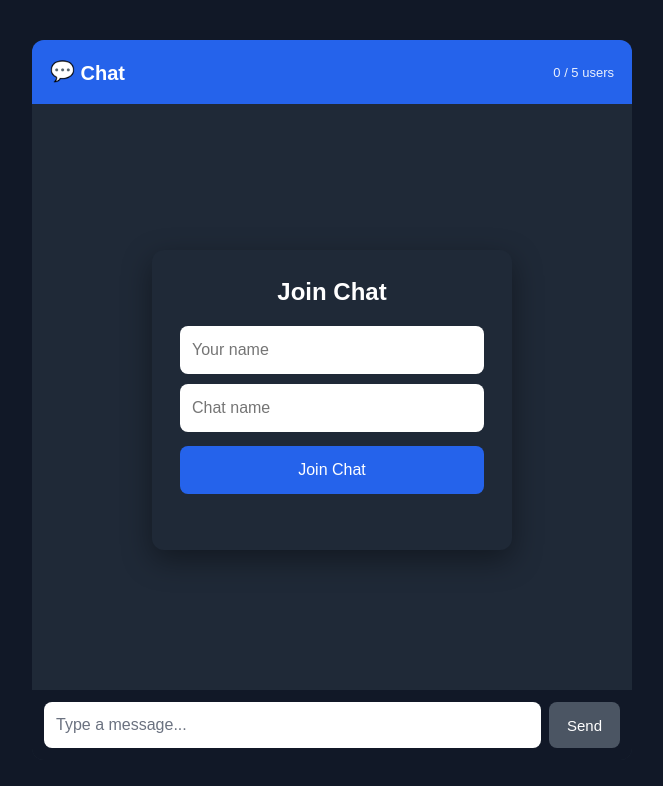
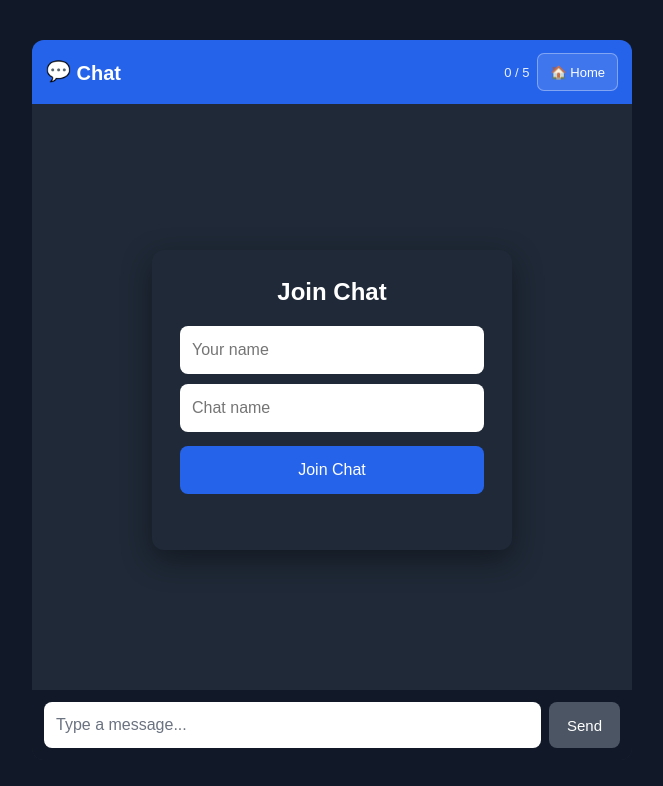
Before and after one commit to tombradfordenterprises-ai/basicchats, a website: page index.html in a window 1280 px wide. Shown: the whole page, without its empty margins (308-971 px from the left). Drawn offline with Linux system fonts and the light colour scheme.

Commit message:
index.html

```diff
--- a/index.html
+++ b/index.html
@@ -20,10 +20,6 @@
 
   <style>
 
-    /* =========================
-       RESET
-       ========================= */
-
     * {
       box-sizing: border-box;
     }
@@ -33,6 +29,7 @@
     body {
       margin: 0;
       padding: 0;
+
       width: 100%;
       height: 100%;
 
@@ -45,16 +42,16 @@
     }
 
 
-    /* =========================
-       MAIN CHAT CONTAINER
-       ========================= */
-
     body {
       display: flex;
       justify-content: center;
       align-items: center;
     }
 
+
+    /* =========================
+       CHAT CONTAINER
+       ========================= */
 
     .chat {
       width: 100%;
@@ -82,28 +79,28 @@
 
       min-height: 64px;
 
-      padding: 14px 18px;
+      padding: 12px 14px;
 
       background: #2563eb;
 
       display: flex;
+
       align-items: center;
+
       justify-content: space-between;
 
-      gap: 12px;
+      gap: 10px;
     }
 
 
-    #chatName {
-      display: inline-block;
+    .header-left {
+      min-width: 0;
 
-      max-width: 380px;
+      display: flex;
 
-      overflow: hidden;
-      text-overflow: ellipsis;
-      white-space: nowrap;
+      align-items: center;
 
-      vertical-align: middle;
+      gap: 8px;
     }
 
 
@@ -111,21 +108,82 @@
       min-width: 0;
 
       font-size: 20px;
+
       font-weight: bold;
 
       overflow: hidden;
     }
 
 
-    #userCount {
+    #chatName {
+      display: inline-block;
+
+      max-width: 320px;
+
+      overflow: hidden;
+
+      text-overflow: ellipsis;
+
+      white-space: nowrap;
+
+      vertical-align: middle;
+    }
+
+
+    .header-right {
       flex-shrink: 0;
 
+      display: flex;
+
+      align-items: center;
+
+      gap: 8px;
+    }
+
+
+    #userCount {
       font-size: 13px;
+
       font-weight: normal;
 
       opacity: 0.9;
 
       white-space: nowrap;
+    }
+
+
+    /* =========================
+       HOME BUTTON
+       ========================= */
+
+    #homeButton {
+      min-height: 38px;
+
+      padding: 8px 12px;
+
+      border: 1px solid rgba(255, 255, 255, 0.35);
+
+      border-radius: 7px;
+
+      background: rgba(255, 255, 255, 0.12);
+
+      color: white;
+
+      font-size: 13px;
+
+      cursor: pointer;
+
+      white-space: nowrap;
+    }
+
+
+    #homeButton:hover {
+      background: rgba(255, 255, 255, 0.22);
+    }
+
+
+    #homeButton:active {
+      transform: scale(0.97);
     }
 
 
@@ -141,6 +199,7 @@
       padding: 20px;
 
       overflow-y: auto;
+
       overflow-x: hidden;
 
       -webkit-overflow-scrolling: touch;
@@ -203,8 +262,6 @@
 
       background: #111827;
 
-      /* Safe area for phones with
-         a bottom home indicator */
       padding-bottom:
         max(12px, env(safe-area-inset-bottom));
     }
@@ -287,7 +344,7 @@
 
       z-index: 10;
 
-      width: calc(100% - 32px);
+      width: calc(100% - 28px);
 
       max-width: 360px;
 
@@ -357,7 +414,7 @@
 
 
     /* =========================
-       TABLETS / SMALL LAPTOPS
+       TABLETS
        ========================= */
 
     @media (max-width: 700px) {
@@ -369,9 +426,11 @@
 
       .chat {
         width: 100%;
+
         max-width: none;
 
         height: 100dvh;
+
         min-height: 100dvh;
 
         border-radius: 0;
@@ -389,7 +448,9 @@
       header {
         min-height: 58px;
 
-        padding: 12px 14px;
+        padding: 10px 12px;
+
+        gap: 6px;
       }
 
 
@@ -399,12 +460,26 @@
 
 
       #chatName {
-        max-width: 190px;
+        max-width: 150px;
       }
 
 
       #userCount {
+        font-size: 11px;
+      }
+
+
+      #homeButton {
+        min-height: 36px;
+
+        padding: 7px 9px;
+
         font-size: 12px;
+      }
+
+
+      .header-right {
+        gap: 5px;
       }
 
 
@@ -480,16 +555,23 @@
     @media (max-width: 360px) {
 
       .chat-title {
-        font-size: 16px;
+        font-size: 15px;
       }
 
 
       #chatName {
-        max-width: 150px;
+        max-width: 110px;
       }
 
 
       #userCount {
+        display: none;
+      }
+
+
+      #homeButton {
+        padding: 7px 8px;
+
         font-size: 11px;
       }
 
@@ -508,6 +590,7 @@
         min-width: 60px;
 
         padding-left: 8px;
+
         padding-right: 8px;
       }
 
@@ -526,6 +609,7 @@
 
       .chat {
         height: 100dvh;
+
         min-height: 100dvh;
       }
 
@@ -533,7 +617,7 @@
       header {
         min-height: 48px;
 
-        padding: 8px 14px;
+        padding: 7px 12px;
       }
 
 
@@ -623,13 +707,30 @@
 
     <header>
 
-      <div class="chat-title">
-        💬 <span id="chatName">Chat</span>
+
+      <div class="header-left">
+
+        <div class="chat-title">
+          💬 <span id="chatName">Chat</span>
+        </div>
+
       </div>
 
 
-      <div id="userCount">
-        0 / 5 users
+      <div class="header-right">
+
+        <div id="userCount">
+          0 / 5
+        </div>
+
+
+        <button
+          id="homeButton"
+          onclick="goHome()"
+        >
+          🏠 Home
+        </button>
+
       </div>
 
     </header>
@@ -752,10 +853,6 @@
         "wss://basicchats.onrender.com"
       );
 
-
-      // =========================
-      // CONNECTION OPEN
-      // =========================
 
       socket.onopen = () => {
 
@@ -920,6 +1017,7 @@
         status.textContent =
           "Unable to connect to the chat server.";
 
+
         document
           .getElementById("username")
           .disabled = false;
@@ -961,6 +1059,98 @@
 
 
     // =========================
+    // HOME BUTTON
+    // =========================
+
+    function goHome() {
+
+      // Close the current WebSocket.
+
+      if (
+        socket &&
+        socket.readyState ===
+          WebSocket.OPEN
+      ) {
+
+        socket.close();
+
+      }
+
+
+      socket = null;
+
+
+      // Clear the messages.
+
+      document
+        .getElementById("messages")
+        .innerHTML = "";
+
+
+      // Reset chat name.
+
+      document
+        .getElementById("chatName")
+        .textContent = "Chat";
+
+
+      // Reset user count.
+
+      document
+        .getElementById("userCount")
+        .textContent = "0 / 5";
+
+
+      // Clear the message input.
+
+      document
+        .getElementById("messageInput")
+        .value = "";
+
+
+      // Disable Send.
+
+      document
+        .getElementById("sendButton")
+        .disabled = true;
+
+
+      // Re-enable login inputs.
+
+      document
+        .getElementById("username")
+        .disabled = false;
+
+
+      document
+        .getElementById("chatNameInput")
+        .disabled = false;
+
+
+      // Clear connection status.
+
+      document
+        .getElementById("connectionStatus")
+        .textContent = "";
+
+
+      // Show the login page.
+
+      document
+        .getElementById("login")
+        .style.display = "block";
+
+
+      // Put the cursor back in the name field.
+
+      document
+        .getElementById("username")
+        .focus();
+
+    }
+
+
+    // =========================
     // SEND MESSAGE
     // =========================
 
@@ -997,8 +1187,6 @@
         })
       );
 
-
-      // Display your own message immediately.
 
       addMessage(
         "You",
@@ -1042,13 +1230,13 @@
       document
         .getElementById("userCount")
         .textContent =
-          `${count} / ${max} users`;
+          `${count} / ${max}`;
 
     }
 
 
     // =========================
-    // DISPLAY CHAT MESSAGE
+    // DISPLAY MESSAGE
     // =========================
 
     function addMessage(
@@ -1089,6 +1277,7 @@
       div.appendChild(
         nameElement
       );
+
 
       div.appendChild(
         textElement
```
